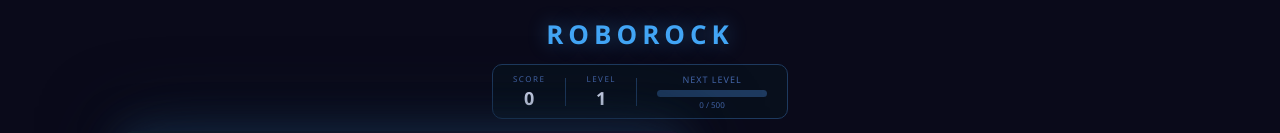
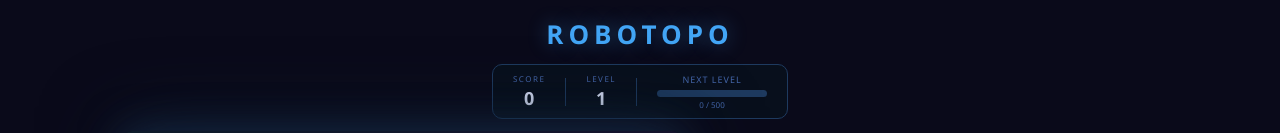
Before and after one commit to Plicerin/Robotopo, a React (Vite) app: page / in a window 1280 px wide. Shown: the top 133 px of the page. Built offline with nearby package versions, Linux system fonts and the light colour scheme.

Commit message:
Rename title to ROBOTOPO

```diff
--- a/src/App.tsx
+++ b/src/App.tsx
@@ -53,7 +53,7 @@
 
       {/* ── Title ──────────────────────────────────────────────────────────── */}
       <h1 style={{ margin: 0, fontSize: '26px', fontWeight: 900, letterSpacing: '5px', color: '#42A5F5', textShadow: '0 0 20px #42A5F566' }}>
-        ROBOROCK
+        ROBOTOPO
       </h1>
 
       {/* ── Score bar ──────────────────────────────────────────────────────── */}
```
